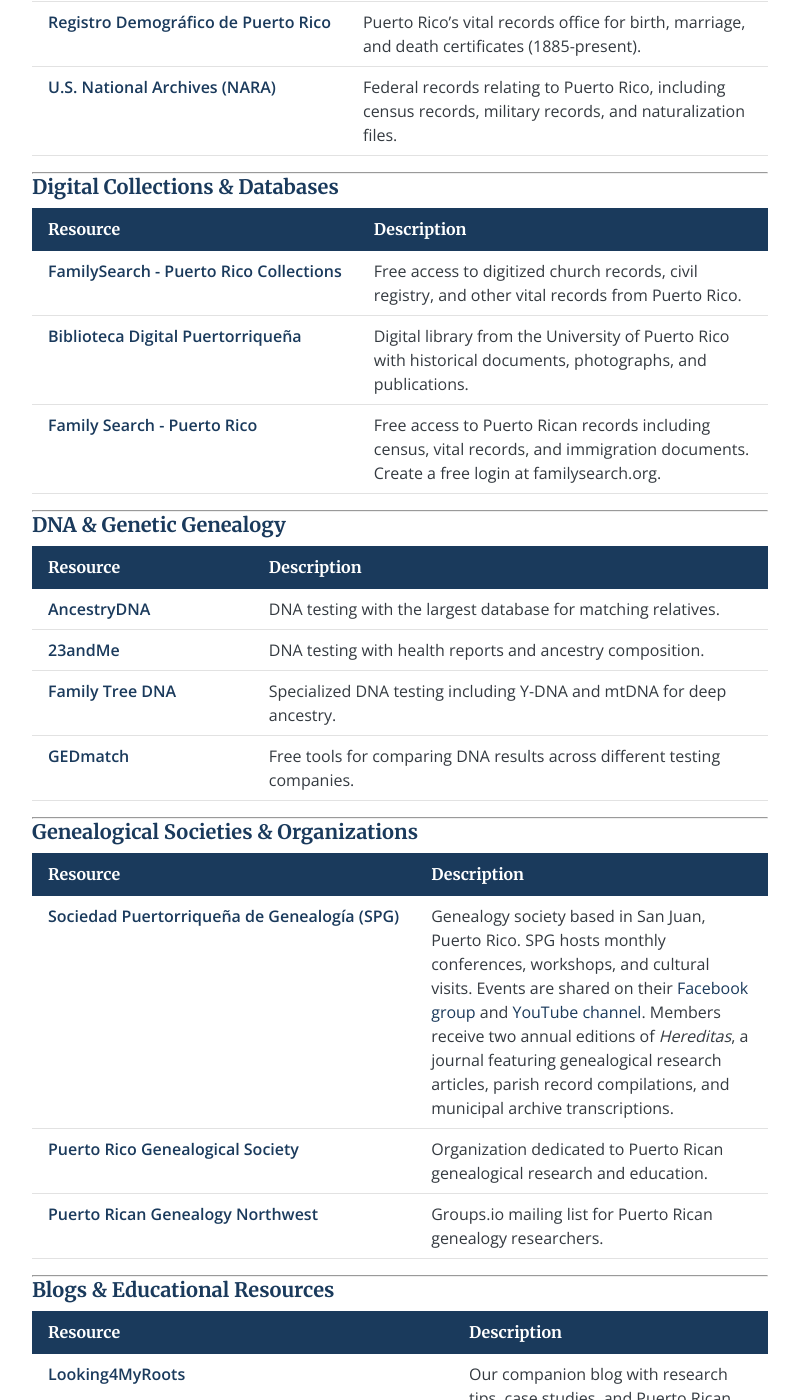
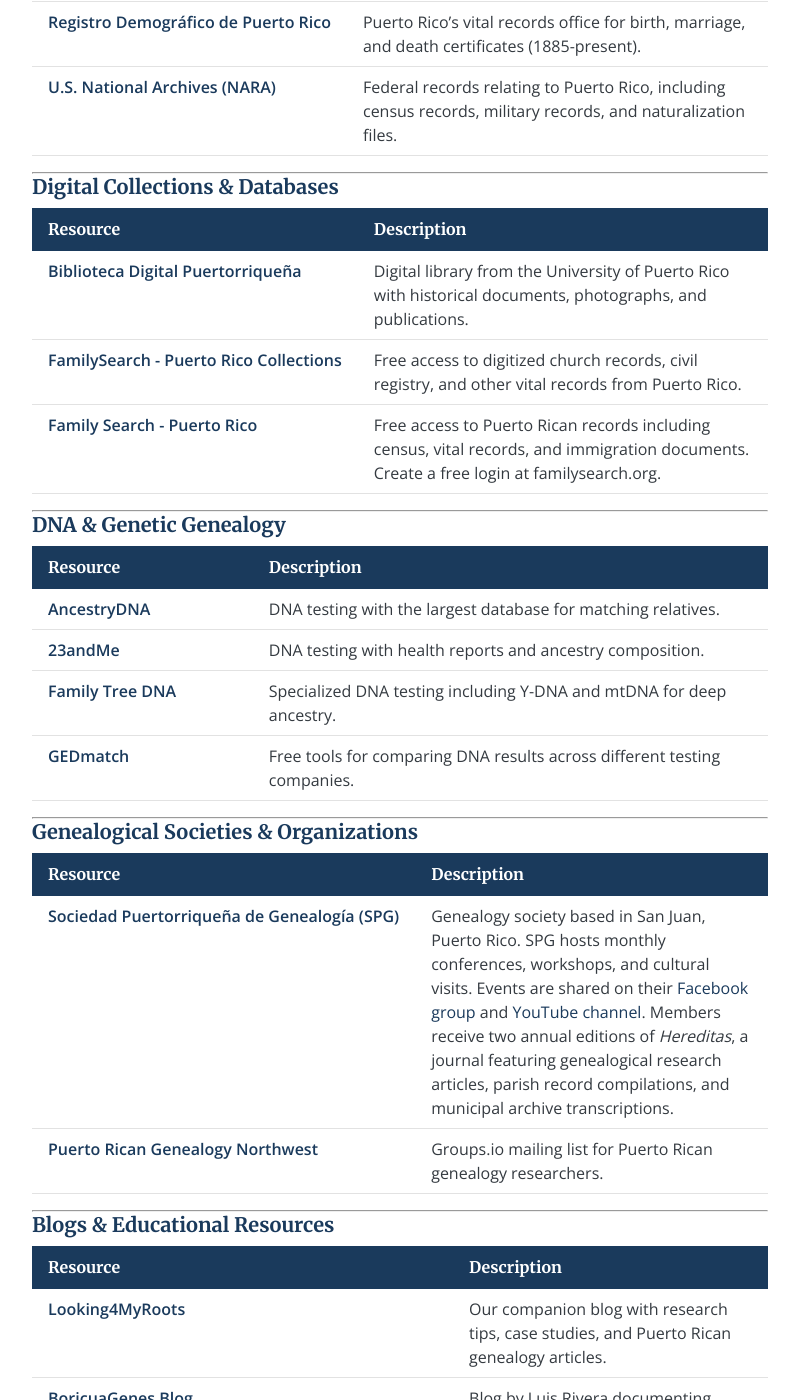
Before and after one commit to SylviaVargas/puertoricangenealogygroup, a Jekyll site: the page built from resources.md, in a window 1280 px wide and 1400 px high, scrolled down 614 px. Shown: the whole window, without its empty margins (240-1039 px from the left). Built offline with Jekyll 4.4.1, drawn with Linux system fonts in a browser that asks for light colours.

Commit message:
Changes from reviewing resources

```diff
--- a/resources.md
+++ b/resources.md
@@ -27,8 +27,8 @@
 
 | Resource | Description |
 |----------|-------------|
+| <a href="https://www.upr.edu/biblioteca-rrp/" target="_blank" rel="noopener">Biblioteca Digital Puertorriqueña</a> | Digital library from the University of Puerto Rico with historical documents, photographs, and publications. |
 | <a href="https://www.familysearch.org/search/collection/location/1927073" target="_blank" rel="noopener">FamilySearch - Puerto Rico Collections</a> | Free access to digitized church records, civil registry, and other vital records from Puerto Rico. |
-| <a href="https://www.upr.edu/biblioteca-rrp/" target="_blank" rel="noopener">Biblioteca Digital Puertorriqueña</a> | Digital library from the University of Puerto Rico with historical documents, photographs, and publications. |
 | <a href="https://www.familysearch.org/en/wiki/Puerto_Rico_Genealogy" target="_blank" rel="noopener">Family Search - Puerto Rico</a> | Free access to Puerto Rican records including census, vital records, and immigration documents. Create a free login at familysearch.org.|
 
 ---
@@ -49,7 +49,6 @@
 | Resource | Description |
 |----------|-------------|
 | <a href="https://genealogiapr.com/" target="_blank" rel="noopener">Sociedad Puertorriqueña de Genealogía (SPG)</a> | Genealogy society based in San Juan, Puerto Rico. SPG hosts monthly conferences, workshops, and cultural visits. Events are shared on their <a href="https://www.facebook.com/groups/spgpuertorico" target="_blank" rel="noopener">Facebook group</a> and <a href="https://www.youtube.com/@sociedadpr" target="_blank" rel="noopener">YouTube channel</a>. Members receive two annual editions of <em>Hereditas</em>, a journal featuring genealogical research articles, parish record compilations, and municipal archive transcriptions. |
-| <a href="https://www.prgenealogy.com/" target="_blank" rel="noopener">Puerto Rico Genealogical Society</a> | Organization dedicated to Puerto Rican genealogical research and education. |
 | <a href="https://groups.io/g/PRGENEALOGY-NW" target="_blank" rel="noopener">Puerto Rican Genealogy Northwest</a> | Groups.io mailing list for Puerto Rican genealogy researchers. |
 
 ---
```
Also changed, not shown: URL_INVENTORY.md (+0 -2 lines), es/recursos.md (+1 -1 lines).
